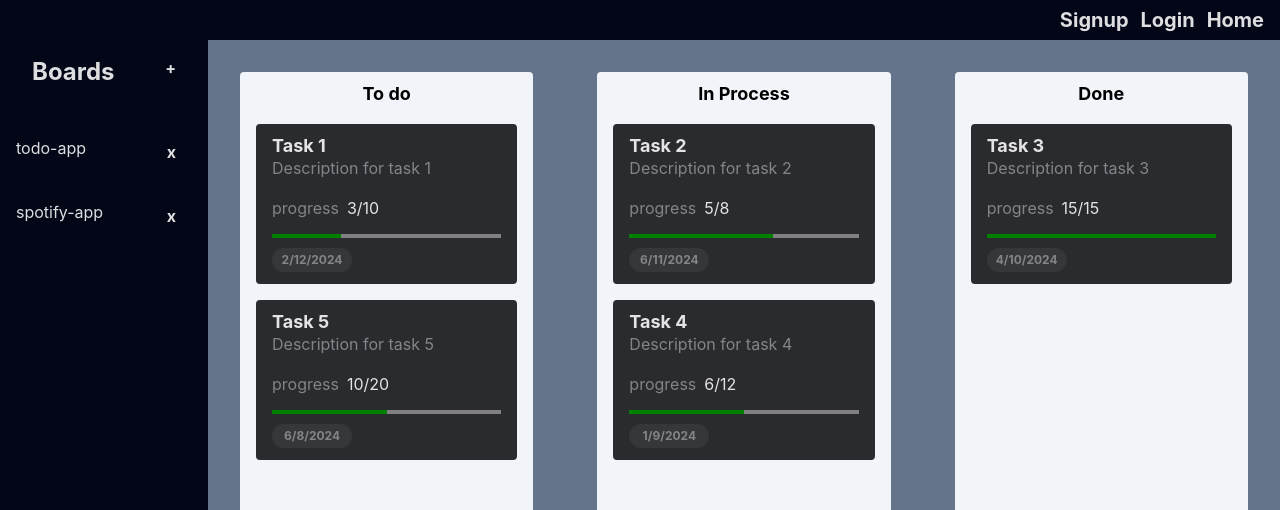
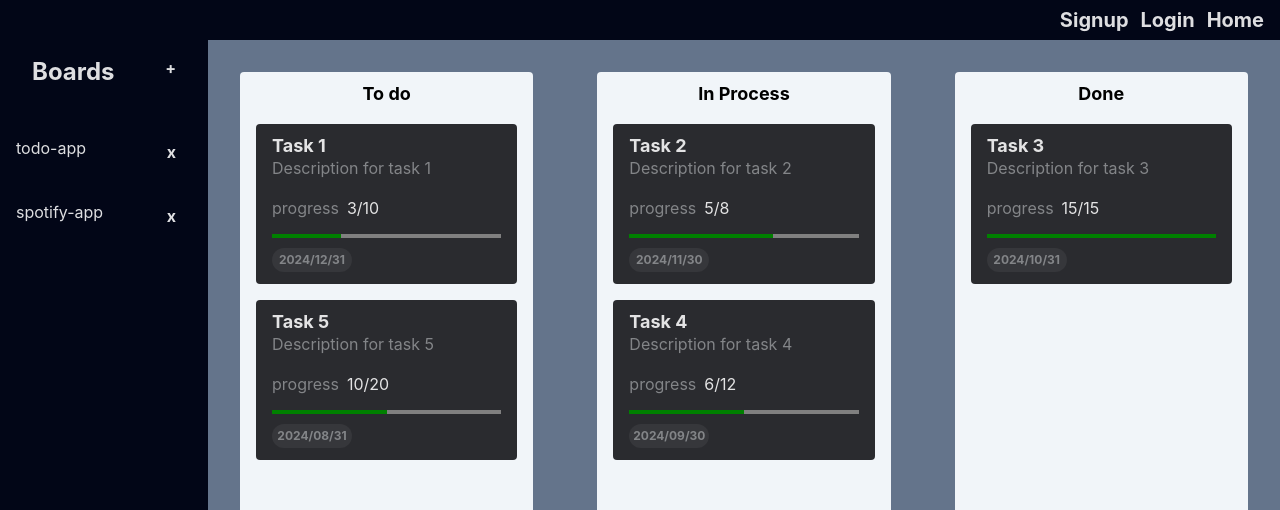
Before and after one commit to JuanseMaulini9/todo-MERN-frontend, a React (Vite) app: page / in a window 1280 px wide. Shown: the top 510 px of the page. Built offline with nearby package versions, Linux system fonts and the light colour scheme.

Commit message:
drag and drop

```diff
--- a/src/components/Board/Board.tsx
+++ b/src/components/Board/Board.tsx
@@ -1,28 +1,11 @@
-import { useState } from "react";
 import StateBoard from "./StateBoard";
 
 const Board = () => {
-  const [isDragging, setIsDragging] = useState(false);
-
-  const handleDragging = (dragging: boolean) => setIsDragging(dragging);
-
   return (
     <div className="w-full h-full bg-slate-500 flex justify-around gap-16 px-8 pt-8">
-      <StateBoard
-        stateBoard="To do"
-        isDragging={isDragging}
-        handleDragging={handleDragging}
-      ></StateBoard>
-      <StateBoard
-        stateBoard="In Process"
-        isDragging={isDragging}
-        handleDragging={handleDragging}
-      ></StateBoard>
-      <StateBoard
-        stateBoard="Done"
-        isDragging={isDragging}
-        handleDragging={handleDragging}
-      ></StateBoard>
+      <StateBoard stateBoard="To do"></StateBoard>
+      <StateBoard stateBoard="In Process"></StateBoard>
+      <StateBoard stateBoard="Done"></StateBoard>
     </div>
   );
 };
--- a/src/components/Board/Card.tsx
+++ b/src/components/Board/Card.tsx
@@ -1,34 +1,29 @@
 interface CardProps {
+  id: string,
   title: string;
   description: string;
-  finalDate: Date;
+  finalDate: string;
   allTasks: number;
   progress: number;
-
-  handleDragging: (dragging: boolean) => void
 }
 
 const Card = ({
+  id,
   title,
   description,
   finalDate,
   progress,
   allTasks,
-  handleDragging
 }: CardProps) => {
 
-  const handleDragStart = (e: React.DragEvent<HTMLDivElement>) => {
-    e.preventDefault()
-    console.log('moviendo')
-    handleDragging(true)
-  }
-  const handleDragEnd = () => {
-    handleDragging(false)
-    console.log('dejando')
+  const dragStart = (e: React.DragEvent<HTMLDivElement>) => {
+    e.dataTransfer.setData("text/plain", id);
   }
 
   return (
-    <div className="bg-main-gray m-4 rounded h-40 p-2" draggable onDragStart={handleDragStart} onDragEnd={handleDragEnd}>
+
+
+    <div className="bg-main-gray m-4 rounded h-40 p-2" draggable onDragStart={dragStart}>
       <section className="ml-2">
         <h3 className="font-bold text-lg">{title}</h3>
         <h4 className=" text-text-secondary mb-4 -mt-1">
@@ -50,8 +45,7 @@ const Card = ({
 
       <section className="ml-2 ">
         <p className="bg-secondary-gray text-text-secondary w-20 font-bold rounded-2xl text-xs h-6 mt-1 items-center flex justify-center">
-          {finalDate.getDay()}/{finalDate.getMonth() + 1}/
-          {finalDate.getFullYear()}
+          {finalDate}
         </p>
       </section>
     </div>
--- a/src/components/Board/StateBoard.tsx
+++ b/src/components/Board/StateBoard.tsx
@@ -1,34 +1,42 @@
 import Card from "./Card";
-import { useAppSelector } from "../../store/hooks";
+import { useAppSelector, useAppDispatch } from "../../store/hooks";
+import { moveTask } from "../../store/cardsSlice";
 
 interface StateBoardProps {
   stateBoard: string;
-  isDragging: boolean;
-  handleDragging: (dragging: boolean) => void;
 }
 
-const StateBoard = ({
-  stateBoard,
-  isDragging,
-  handleDragging,
-}: StateBoardProps) => {
+const StateBoard = ({ stateBoard }: StateBoardProps) => {
+  const dispatch = useAppDispatch()
   const taskCards = useAppSelector((state) => state.cards);
-  console.log(taskCards);
-  console.log(isDragging);
+
+  const onDragOver = (e: React.DragEvent<HTMLDivElement>) =>{
+    e.preventDefault()
+  }
+
+  const onDrop = (e: React.DragEvent<HTMLDivElement>) =>{
+    const id = e.dataTransfer.getData('text')
+
+    const card = taskCards.find(card => card.id === id)
+    if(card)
+    dispatch(moveTask({id, newStateValue: stateBoard.toLocaleLowerCase()}))
+
+  }
+
   return (
-    <div className={`bg-slate-100 w-5/6 h-5/6 pt-2 rounded relative`}>
+    <div className={`bg-slate-100 w-5/6 h-5/6 pt-2 rounded relative`} onDragOver={onDragOver} onDrop={onDrop}>
       <h3 className="text-black text-center font-bold text-lg">{stateBoard}</h3>
       {taskCards.map((card) =>
         card.stateValue.toLocaleLowerCase() ===
         stateBoard.toLocaleLowerCase() ? (
           <Card
+            id={card.id}
             title={card.title}
             description={card.description}
             finalDate={card.expires}
             allTasks={card.total}
             key={card.id}
             progress={card.completedTasks}
-            handleDragging={handleDragging}
           ></Card>
         ) : (
           ""
--- a/src/fakeTasks.ts
+++ b/src/fakeTasks.ts
@@ -4,7 +4,7 @@ export const fakeTasks: TaskCardInterface[] = [
     id: "60d0fe4f5311236168a109ca",
     title: "Task 1",
     description: "Description for task 1",
-    expires: new Date("2024-12-31"),
+    expires: "2024/12/31",
     total: 10,
     completedTasks: 3,
     stateValue: "to do",
@@ -13,7 +13,7 @@ export const fakeTasks: TaskCardInterface[] = [
     id: "60d0fe4f5311236168a109cb",
     title: "Task 2",
     description: "Description for task 2",
-    expires: new Date("2024-11-30"),
+    expires: "2024/11/30",
     total: 8,
     completedTasks: 5,
     stateValue: "in process",
@@ -22,7 +22,7 @@ export const fakeTasks: TaskCardInterface[] = [
     id: "60d0fe4f5311236168a109cc",
     title: "Task 3",
     description: "Description for task 3",
-    expires: new Date("2024-10-31"),
+    expires: "2024/10/31",
     total: 15,
     completedTasks: 15,
     stateValue: "done",
@@ -31,7 +31,7 @@ export const fakeTasks: TaskCardInterface[] = [
     id: "60d0fe4f5311236168a109cd",
     title: "Task 4",
     description: "Description for task 4",
-    expires: new Date("2024-09-30"),
+    expires: "2024/09/30",
     total: 12,
     completedTasks: 6,
     stateValue: "in process",
@@ -40,7 +40,7 @@ export const fakeTasks: TaskCardInterface[] = [
     id: "60d0fe4f5311236168a109ce",
     title: "Task 5",
     description: "Description for task 5",
-    expires: new Date("2024-08-31"),
+    expires: "2024/08/31",
     total: 20,
     completedTasks: 10,
     stateValue: "to do",
--- a/src/store/cardsSlice.ts
+++ b/src/store/cardsSlice.ts
@@ -8,12 +8,17 @@ export const cardSlice = createSlice({
   name: "card",
   initialState,
   reducers: {
-    changeState: (state, action: PayloadAction<PayloadInterface>) => {
+    moveTask: (state, action: PayloadAction<PayloadInterface>) => {
       const { id, newStateValue } = action.payload;
-      const taskCard = state.find((task) => task.id === id);
-      if (taskCard) taskCard.stateValue = newStateValue;
+      const taskCardIndex = state.findIndex((task) => task.id === id);
+      if (taskCardIndex !== -1) {
+        state[taskCardIndex] = {
+          ...state[taskCardIndex],
+          stateValue: newStateValue,
+        };
+      }
     },
   },
 });
 
-export const { changeState } = cardSlice.actions;
+export const { moveTask } = cardSlice.actions;
--- a/src/types/storeInterface.ts
+++ b/src/types/storeInterface.ts
@@ -2,7 +2,7 @@ export interface TaskCardInterface {
   id: string;
   title: string;
   description: string;
-  expires: Date;
+  expires: string;
   total: number;
   completedTasks: number;
   stateValue: string;
```
